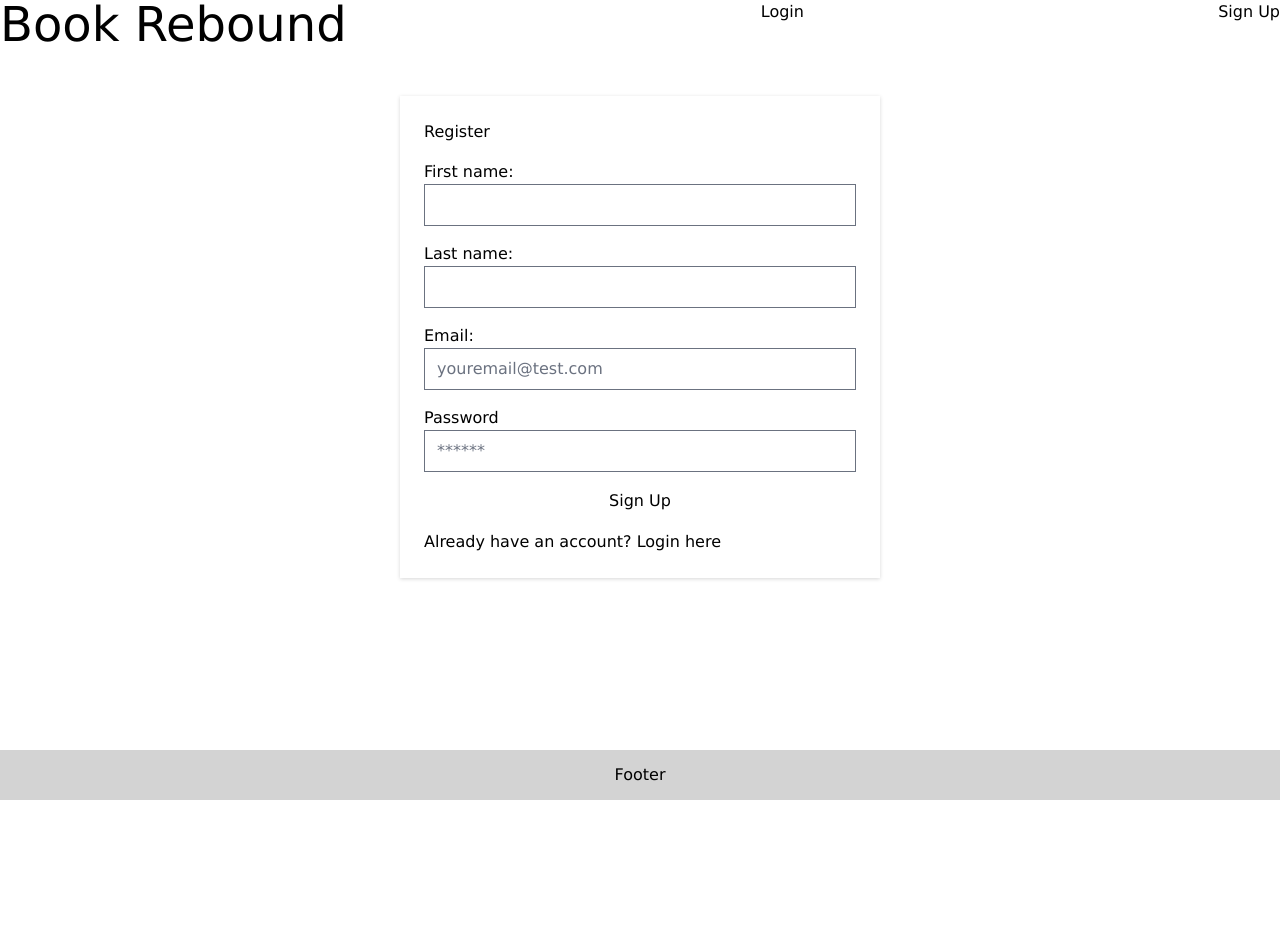
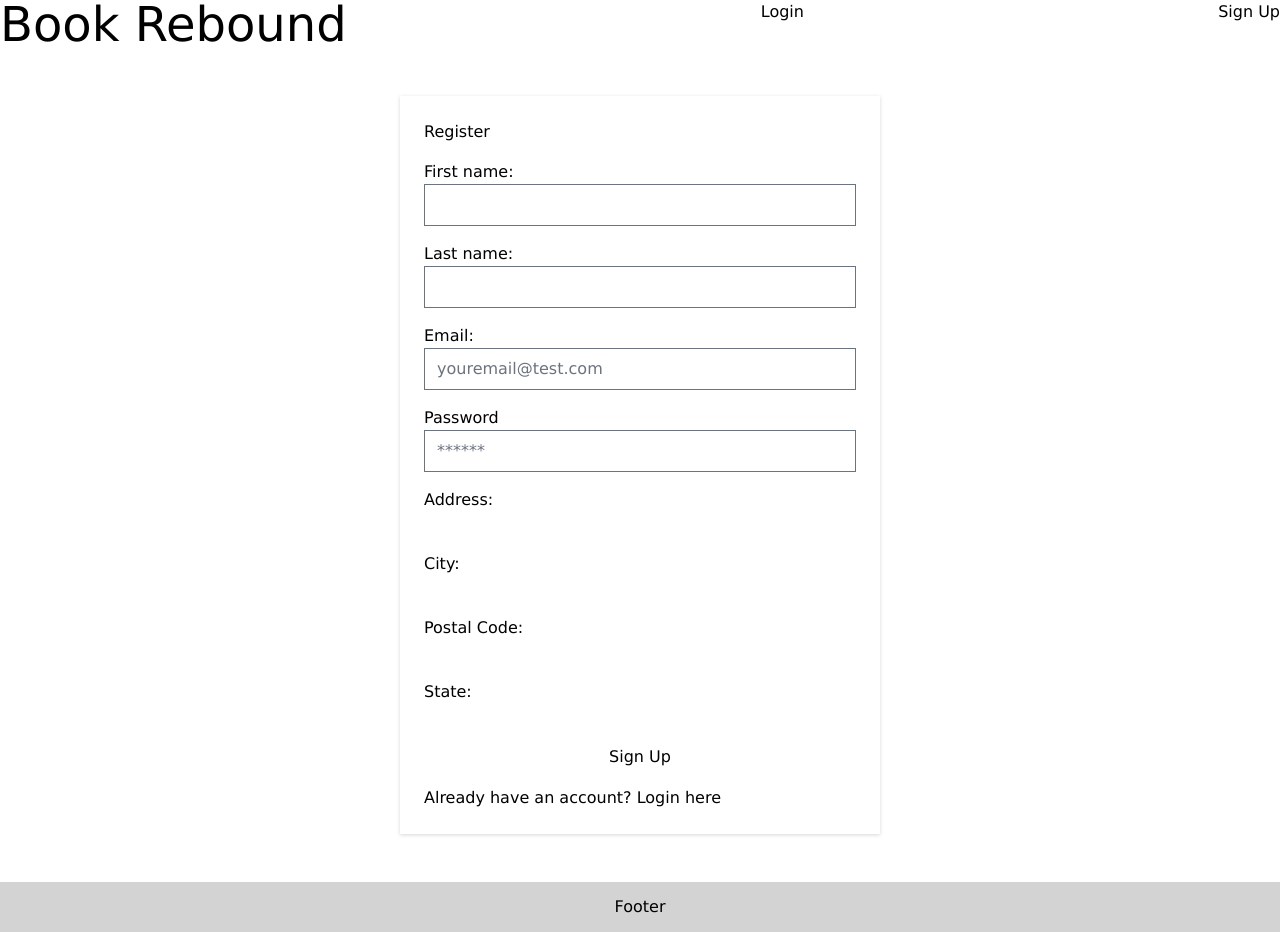
Before and after one commit to hculp/book-rebound, a React (Vite) app in the folder client/: page /register in a window 1280 px wide. Before the commit the page ends 800 px from the top, so only its background shows below. Built offline with nearby package versions, Linux system fonts and the light colour scheme.

Commit message:
added address fields to registration form

```diff
--- a/client/src/components/RegistrationForm.jsx
+++ b/client/src/components/RegistrationForm.jsx
@@ -13,7 +13,11 @@ export default function Registration() {
     firstName: '',
     lastName: '',
     email: '',
-    password: ''
+    password: '',
+    address: '',
+    city: '',
+    postalCode: '',
+    state: '',
   });
 
   const [register, { error }] = useMutation(REGISTER_USER);
@@ -27,6 +31,10 @@ export default function Registration() {
           lastName: formState.lastName,
           email: formState.email,
           password: formState.password,
+          address: formState.address,
+          city: formState.city,
+          postalCode: formState.postalCode,
+          state: formState.state
         },
       });
       const { token, user } = mutationResponse.data.register;
@@ -92,6 +100,46 @@ export default function Registration() {
             onChange={handleChange}
           />
         </label>
+        <label htmlFor="address">
+          Address:
+          <input
+            placeholder=""
+            name="address"
+            type="address"
+            value={formState.address}
+            onChange={handleChange}
+          />
+        </label>
+        <label htmlFor="city">
+          City:
+          <input
+            placeholder=""
+            name="city"
+            type="city"
+            value={formState.city}
+            onChange={handleChange}
+          />
+        </label>
+        <label htmlFor="postalCode">
+          Postal Code:
+          <input
+            placeholder=""
+            name="postalCode"
+            type="postalCode"
+            value={formState.postalCode}
+            onChange={handleChange}
+          />
+        </label>
+        <label htmlFor="state">
+          State:
+          <input
+            placeholder=""
+            name="state"
+            type="state"
+            value={formState.state}
+            onChange={handleChange}
+          />
+        </label>
         <button type="submit">
           Sign Up
         </button>
```
